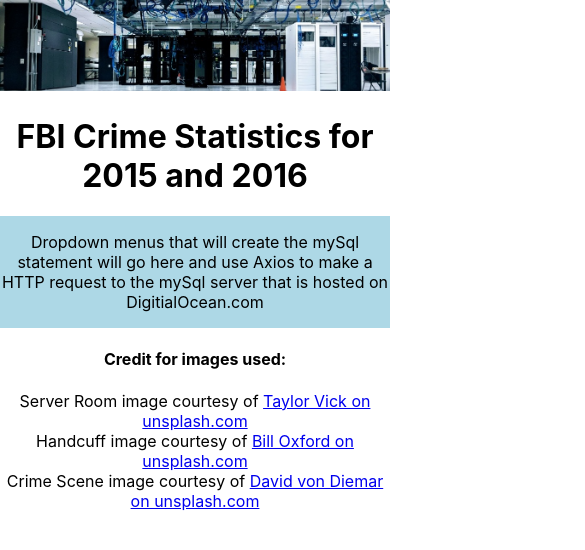
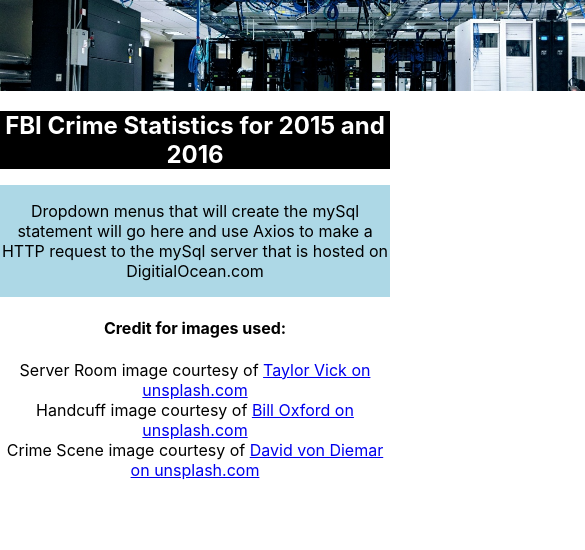
Before and after one commit to TimParrish/frontend-for-database-app, a React (Create React App) app: page / in a window 390 px wide. Shown: the top 550 px of the page, 585 px wide, since content can reach past the window. Built offline with nearby package versions, Linux system fonts and the light colour scheme.

Commit message:
added central location for @media query breakpoints

```diff
--- a/src/styles/centerFlexbox.js
+++ b/src/styles/centerFlexbox.js
@@ -1,23 +1,23 @@
 import styled from "styled-components";
+import { deviceSize } from "utilities";
 
 export const FlexBoxContainer = styled.div`
   display: flex;
   flex-direction: row;
-  ${"" /* flex-wrap: wrap; */}
   justify-content: center;
   align-items: center;
-  @media (max-width: 650px) {
+  @media ${deviceSize.mobile} {
     flex-direction: column;
   }
 `;
 
 export const FlexImage = styled.img`
-  @media (max-width: 650px) {
+  @media ${deviceSize.mobile} {
     display: none;
   }
   height: 200px;
   width: 200px;
-  @media (max-width: 800px) {
+  @media ${deviceSize.tablet} {
     height: 150px;
     width: 150px;
   }
--- a/src/styles/fullPageStyle.js
+++ b/src/styles/fullPageStyle.js
@@ -2,4 +2,6 @@ import styled from "styled-components";
 
 export const FullPageStyle = styled.div`
   backround-color: black;
+  max-width: 1250px;
+  margin: auto;
 `;
--- a/src/styles/header.js
+++ b/src/styles/header.js
@@ -1,8 +1,14 @@
 import styled from "styled-components";
+import { deviceSize } from "utilities";
 
 export const Header = styled.div`
   h1 {
+    color: white;
+    background-color: black;
     text-align: center;
-    color: black;
+    font-size: 30px;
+    @media ${deviceSize.mobile} {
+      font-size: 24px;
+    }
   }
 `;
--- a/src/styles/mainContent.js
+++ b/src/styles/mainContent.js
@@ -1,4 +1,5 @@
 import styled from "styled-components";
+import { deviceSize } from "utilities";
 
 export const BodyDiv = styled.div`
   p {
@@ -9,5 +10,11 @@ export const BodyDiv = styled.div`
 `;
 
 export const MarqueeImage = styled.img`
-  width: 100vw;
+  max-width: 1250px;
+  @media ${deviceSize.tablet} {
+    width: 800px;
+  }
+  @media ${deviceSize.mobile} {
+    width: 650px;
+  }
 `;
--- /dev/null
+++ b/src/utilities/index.js
@@ -0,0 +1 @@
+export { deviceSize } from "./responsiveDeviceSizes";
--- /dev/null
+++ b/src/utilities/responsiveDeviceSizes.js
@@ -0,0 +1,11 @@
+const size = {
+  mobile: "600px",
+  tablet: "800px",
+  laptop: "1000px"
+};
+
+export const deviceSize = {
+  mobile: `(max-width: ${size.mobile})`,
+  tablet: `(max-width: ${size.tablet})`,
+  laptop: `(max-width: ${size.laptop})`
+};
```
Also changed, not shown: src/images/taylor-vick-aWslrFhs1w4-unsplash.jpg.
